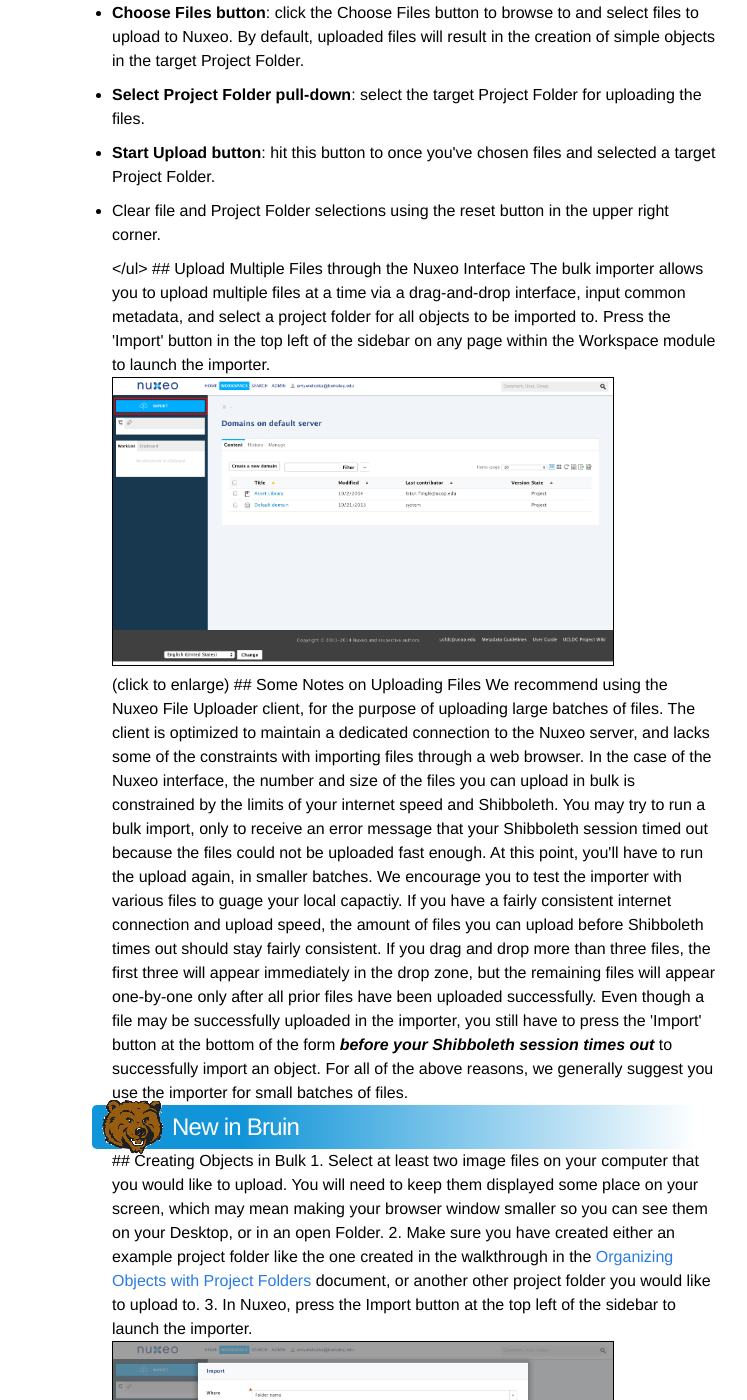
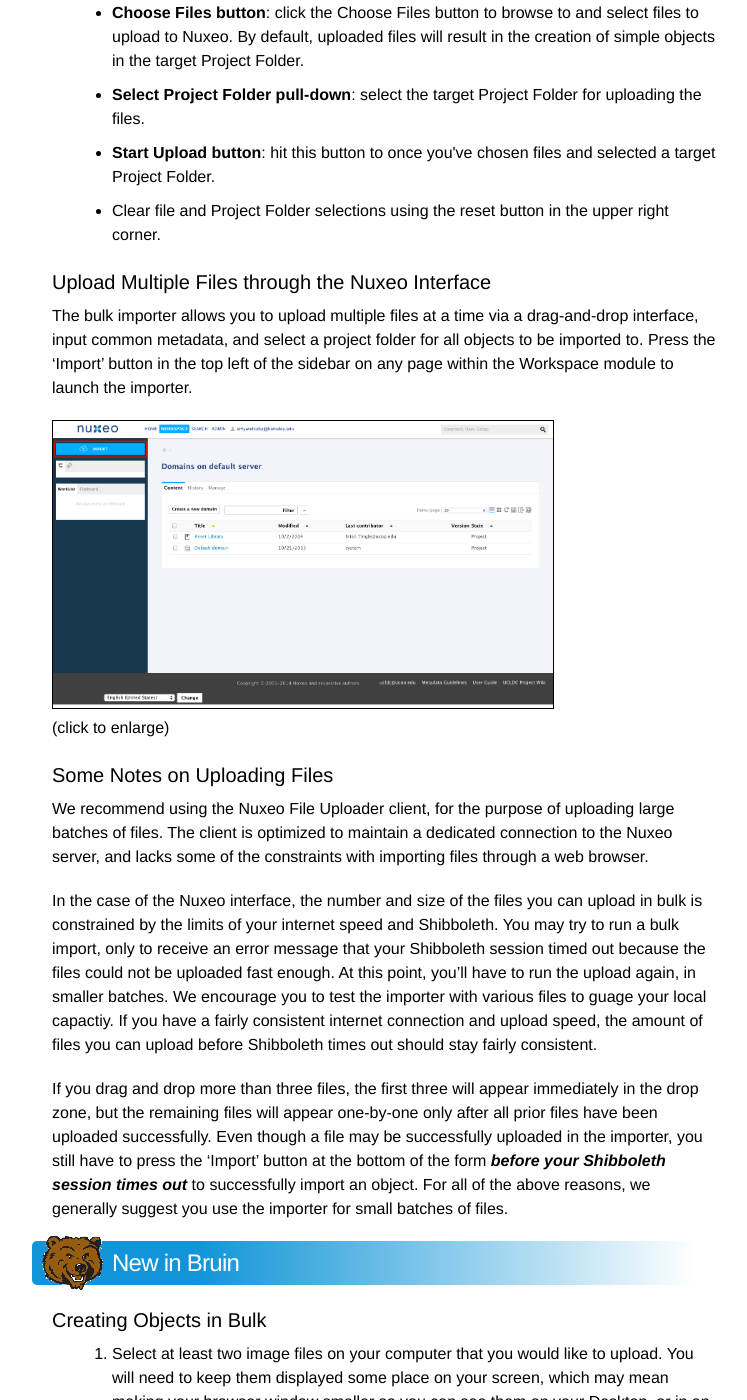
Before and after one commit to ucldc/ucldc-docs, a Jekyll site: the page built from docs/dams/bulk-import.md, in a window 1280 px wide and 1400 px high, scrolled down 1291 px. Shown: the whole window, without its empty margins (138-885 px from the left). Built offline with Jekyll 4.4.1, drawn with Linux system fonts in a browser that asks for light colours; nearby versions of some CDN libraries; some of the changed text lies outside the part shown.

Commit message:
Update bulk-import.md

```diff
--- a/docs/dams/bulk-import.md
+++ b/docs/dams/bulk-import.md
@@ -57,7 +57,7 @@
 <ul>
 <li><b>Choose Files button</b>: click the Choose Files button to browse to and select files to upload to Nuxeo.  By default, uploaded files will result in the creation of simple objects in the target Project Folder.</li>
 <li><b>Select Project Folder pull-down</b>: select the target Project Folder for uploading the files.</li>
-<li><b>Start Upload button</b>: hit this button to once you've chosen files and selected a target Project Folder.
+<li><b>Start Upload button</b>: hit this button to once you've chosen files and selected a target Project Folder.</li>
 <li>Clear file and Project Folder selections using the reset button in the upper right corner.</li>
 </ul>
 
```
